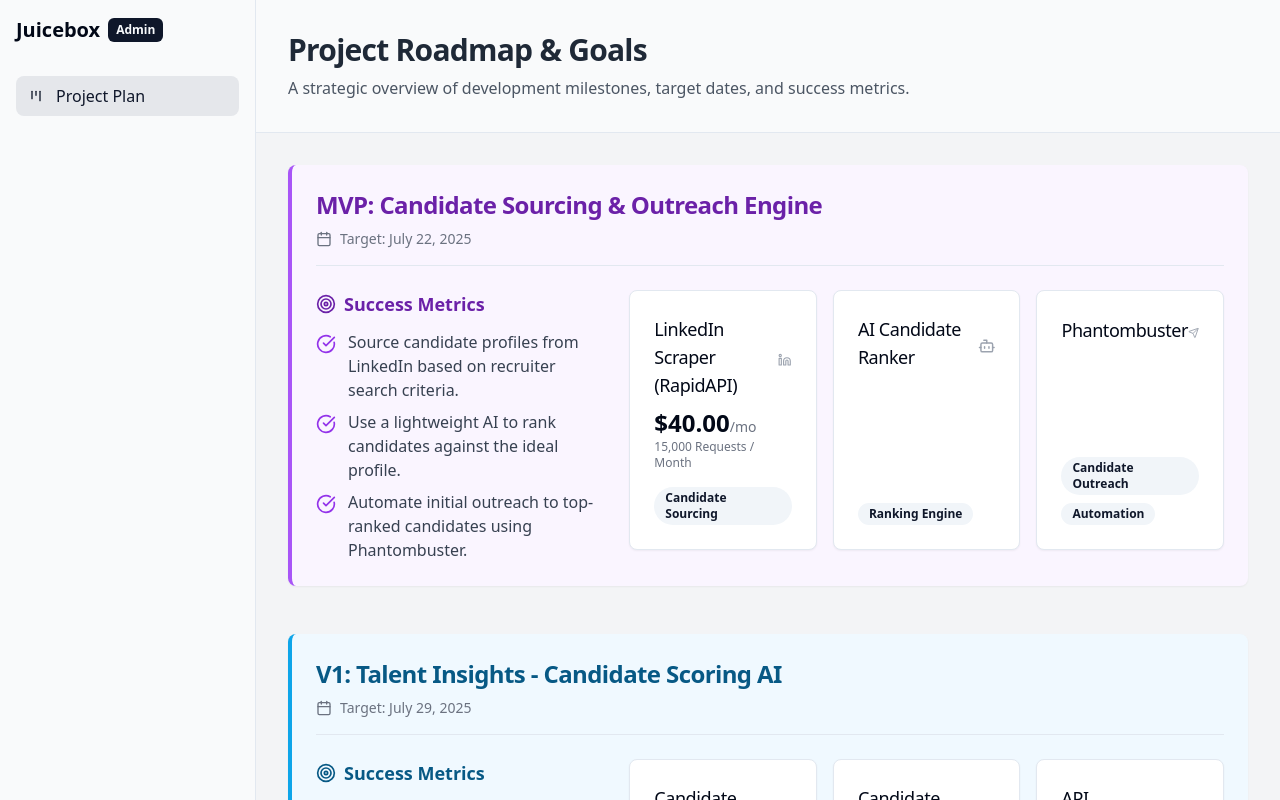
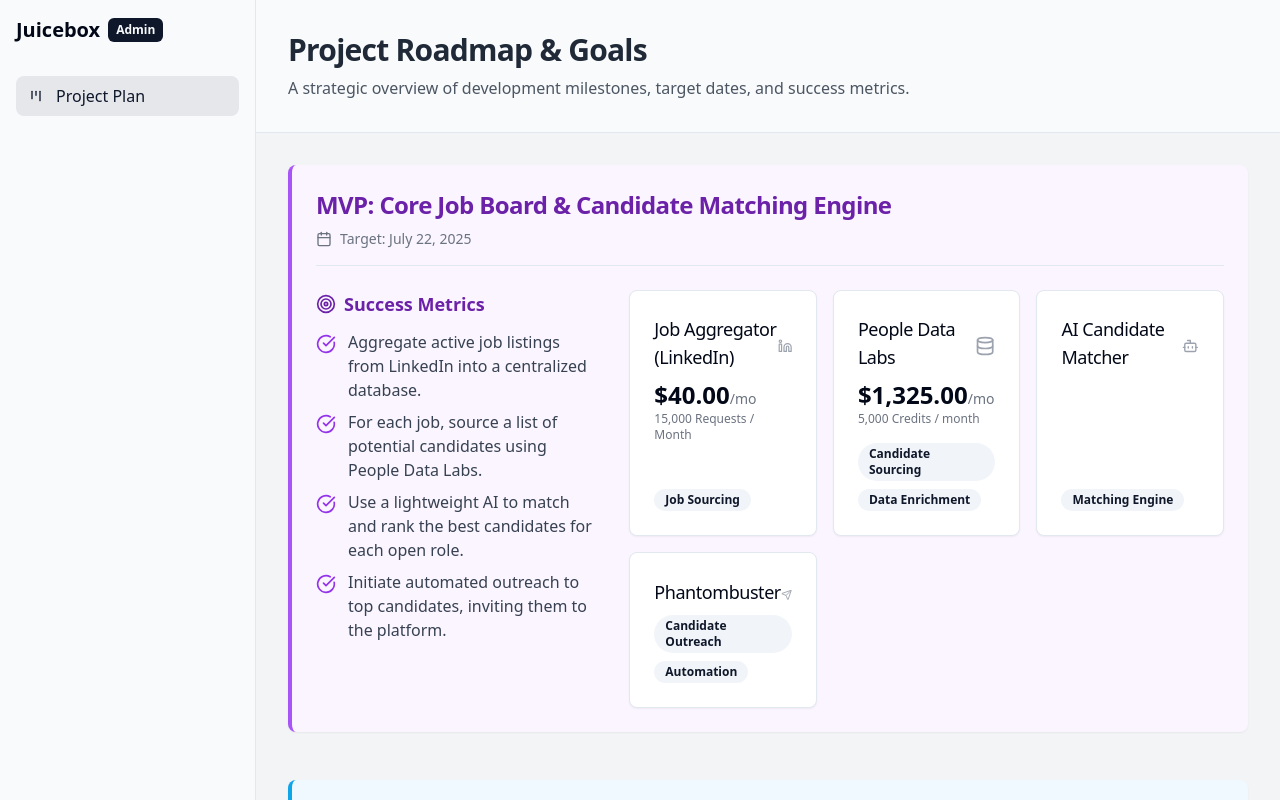
Before and after one commit to inevitablesale/swift-alpaca-dash, a React (Vite) app: page /admin/project-plan in a window 1280 px wide. Shown: the top 800 px of the page. Built offline with nearby package versions, Linux system fonts and the light colour scheme.

Commit message:
[dyad] Reframing project as job board aggregator - wrote 2 file(s)

```diff
--- a/src/pages/admin/ProjectPlan.tsx
+++ b/src/pages/admin/ProjectPlan.tsx
@@ -17,13 +17,13 @@ interface Milestone {
 }
 
 const allIntegrations: Integration[] = [
-    { name: "LinkedIn Scraper (RapidAPI)", icon: Linkedin, milestone: 'MVP', tags: ['Candidate Sourcing'], cost: "$40.00/mo", requests: "15,000 Requests / Month" },
-    { name: "AI Candidate Ranker", icon: Bot, milestone: 'MVP', tags: ['Ranking Engine'] },
+    { name: "Job Aggregator (LinkedIn)", icon: Linkedin, milestone: 'MVP', tags: ['Job Sourcing'], cost: "$40.00/mo", requests: "15,000 Requests / Month" },
+    { name: "People Data Labs", icon: Database, milestone: 'MVP', tags: ['Candidate Sourcing', 'Data Enrichment'], cost: "$1,325.00/mo", requests: "5,000 Credits / month" },
+    { name: "AI Candidate Matcher", icon: Bot, milestone: 'MVP', tags: ['Matching Engine'] },
     { name: "Phantombuster", icon: Send, milestone: 'MVP', tags: ['Candidate Outreach', 'Automation'] },
     { name: "Candidate Profile System", icon: Users, milestone: 'V1', tags: ['User Data'] },
     { name: "Candidate Scoring AI (Talent Insights)", icon: BrainCircuit, milestone: 'V1', tags: ['Scoring AI'] },
     { name: "API Orchestration Layer", icon: GitMerge, milestone: 'V1', tags: ['Backend API'] },
-    { name: "People Data Labs (Enrichment)", icon: Database, milestone: 'V1.1', tags: ['Data Enrichment'], cost: "$1,325.00/mo", requests: "5,000 Credits / month" },
     { name: "Recruiter Search (PeopleGPT)", icon: Filter, milestone: 'V1.1', tags: ['Recruiter Tool'] },
     { name: "Usage Tracking & Credit System", icon: CreditCard, milestone: 'V1.1', tags: ['Monetization'] },
     { name: "Email Notification System", icon: Mail, milestone: 'V1.1', tags: ['Notifications'] },
@@ -37,12 +37,13 @@ const allIntegrations: Integration[] = [
 
 const milestones: Milestone[] = [
   {
-    title: 'MVP: Candidate Sourcing & Outreach Engine',
+    title: 'MVP: Core Job Board & Candidate Matching Engine',
     date: 'Target: July 22, 2025',
     successMetrics: [
-      'Source candidate profiles from LinkedIn based on recruiter search criteria.',
-      'Use a lightweight AI to rank candidates against the ideal profile.',
-      'Automate initial outreach to top-ranked candidates using Phantombuster.',
+      'Aggregate active job listings from LinkedIn into a centralized database.',
+      'For each job, source a list of potential candidates using People Data Labs.',
+      'Use a lightweight AI to match and rank the best candidates for each open role.',
+      'Initiate automated outreach to top candidates, inviting them to the platform.',
     ],
   },
   {
@@ -59,7 +60,7 @@ const milestones: Milestone[] = [
     date: 'Target: August 5, 2025',
     successMetrics: [
       'Launch recruiter-facing search (PeopleGPT) to query our proprietary data.',
-      'Introduce on-demand data enrichment (People Data Labs) as a paid feature.',
+      'Introduce on-demand data enrichment as a paid feature.',
       'Onboard first 10 beta recruiters to test and validate the toolkit.',
       'Achieve first paying customers.',
     ],
```
